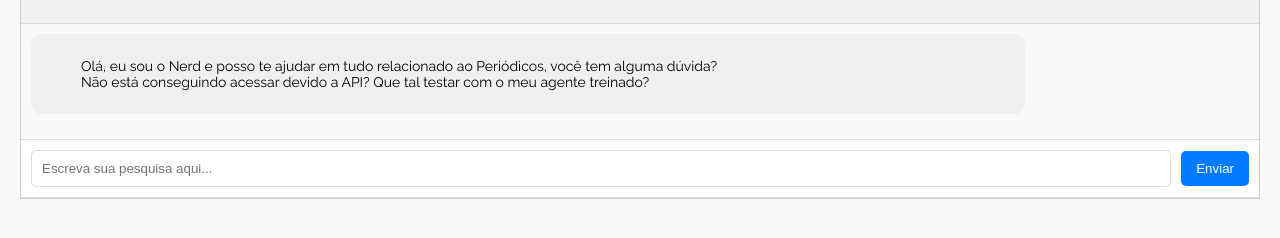
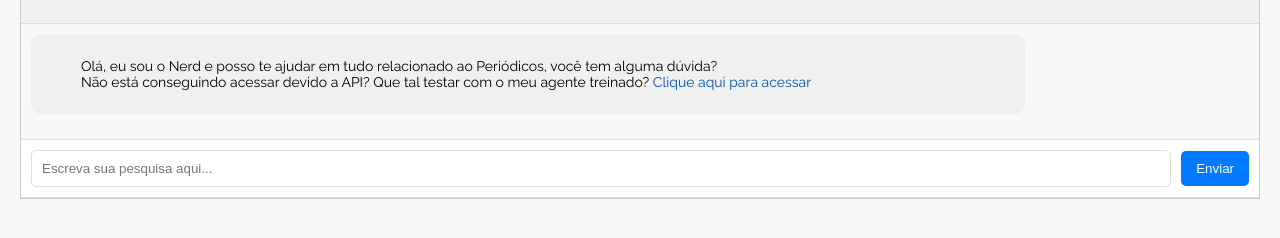
Before and after one commit to giolaucm/Nerd-IA, a website: page unica.html in a window 1280 px wide. Shown: the part 288-526 px from the top of the page. Drawn offline with nearby package versions, Linux system fonts and the light colour scheme.

Commit message:
Atualizado ultimo

```diff
--- a/unica.html
+++ b/unica.html
@@ -75,11 +75,13 @@
       <div class="chat-body" id="chatBody">
         <div class="message ai-response">
           <ul>
-            <p>Olá, eu sou o Nerd e posso te ajudar em tudo relacionado ao Periódicos, você tem alguma dúvida?
-            <br>Não está conseguindo acessar devido a API? Que tal testar com o meu agente treinado?
-            <a href="https://chatgpt.com/g/g-673a1d3733b08191bf8ee48571786b48-capes-nerd"></a></p>
+            <p>
+              Olá, eu sou o Nerd e posso te ajudar em tudo relacionado ao Periódicos, você tem alguma dúvida?
+              <br>Não está conseguindo acessar devido a API? Que tal testar com o meu agente treinado?
+              <a href="https://chatgpt.com/g/g-673a1d3733b08191bf8ee48571786b48-capes-nerd">Clique aqui para acessar</a>
             </p>
           </ul>
+
         </div>
 
       </div>
```
